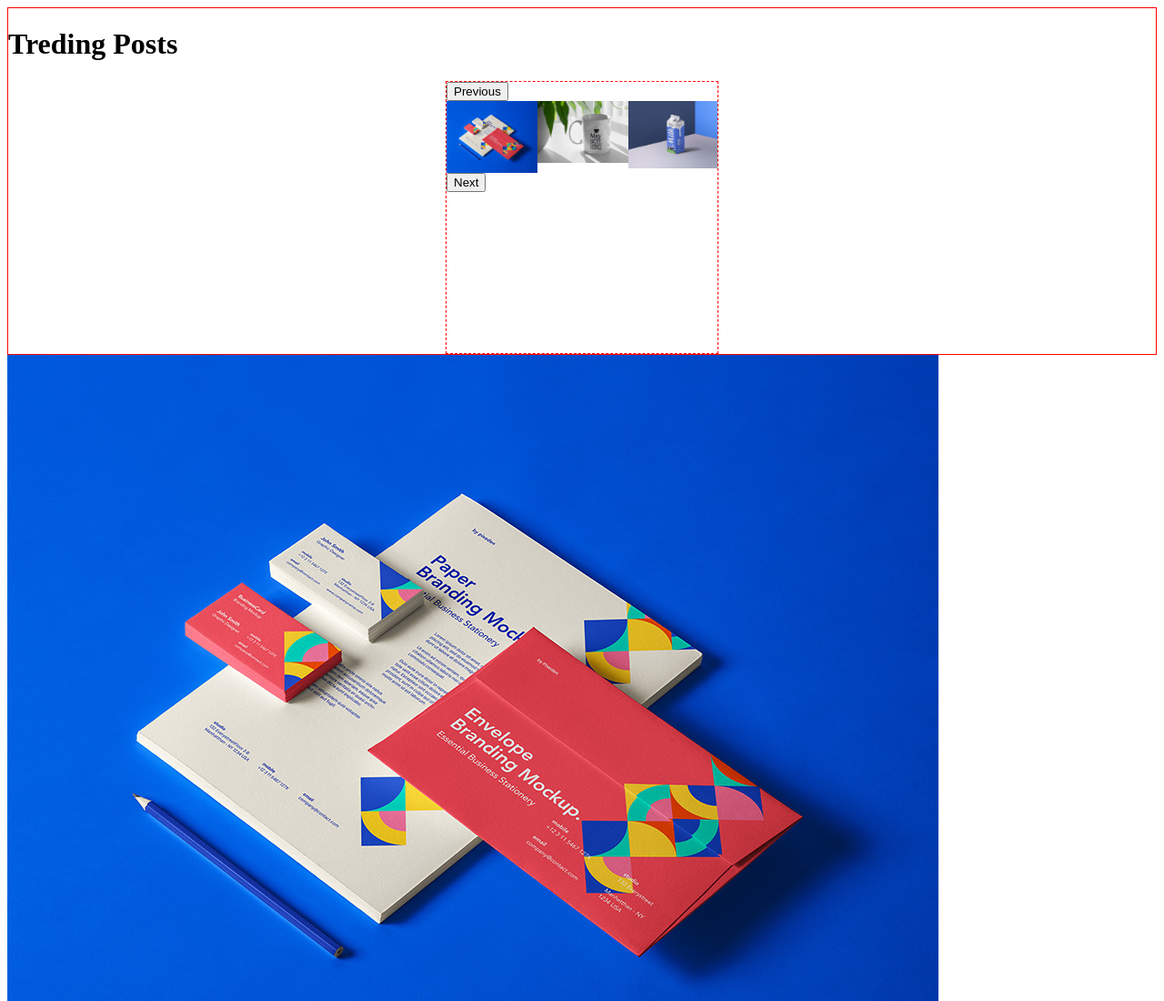
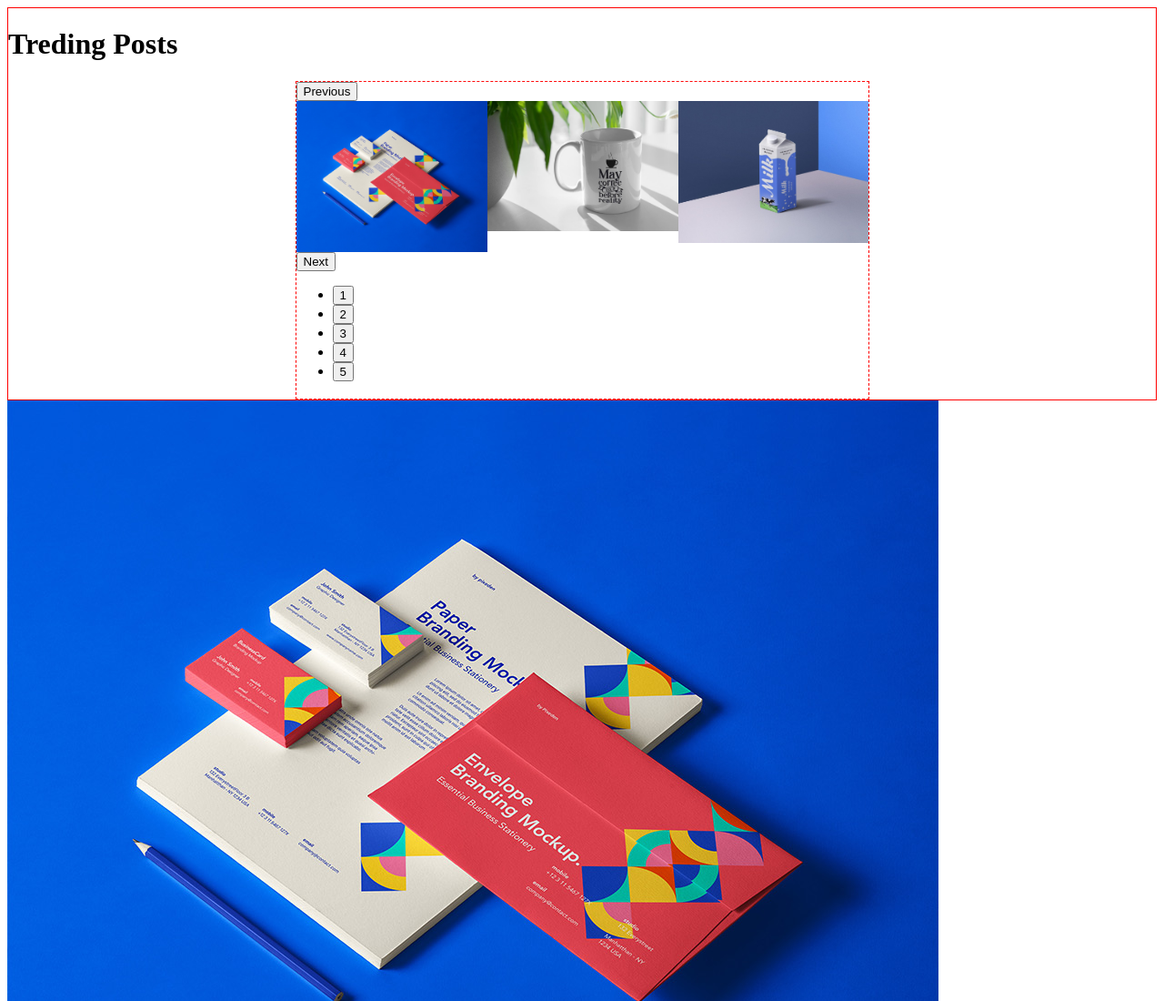
Before and after one commit to JaeHoon-Shin/html-css, a plain HTML site: page javascript/slick/slick-test.html in a window 1280 px wide. Shown: the top 1100 px of the page at 91% size. Drawn offline with nearby package versions, Linux system fonts and the light colour scheme.

Commit message:
수업진도 no

```diff
--- a/javascript/slick/slick-test.html
+++ b/javascript/slick/slick-test.html
@@ -18,7 +18,7 @@
 <body>
     <div class="post-slider">
         <h1 class="sider-title">Treding Posts</h1>
-        <div class="post-wrapper" style="width: 300px; height: 300px;">
+        <div class="post-wrapper">
             <div><img src="../img/01.jpg"></div>
             <div><img src="../img/02.jpg"></div>
             <div><img src="../img/03.jpg"></div>
@@ -54,6 +54,7 @@
             slidesToScroll: 1,
             autoplay: true,
             autoplaySpeed: 2000,
+            dots : true,
         });
 
 
```
Also changed, not shown: javascript/for.html (+6 -0 lines), javascript-1/for.html (line endings or trailing spaces).
